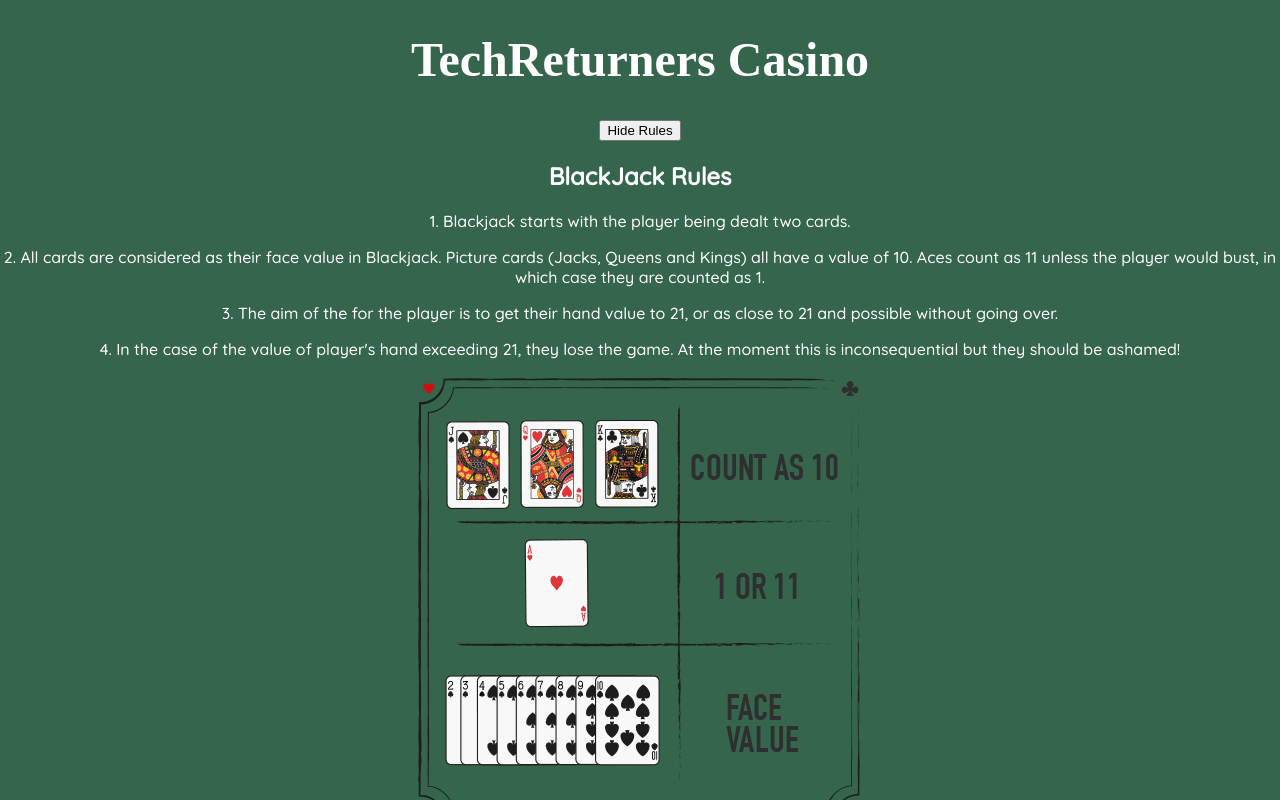
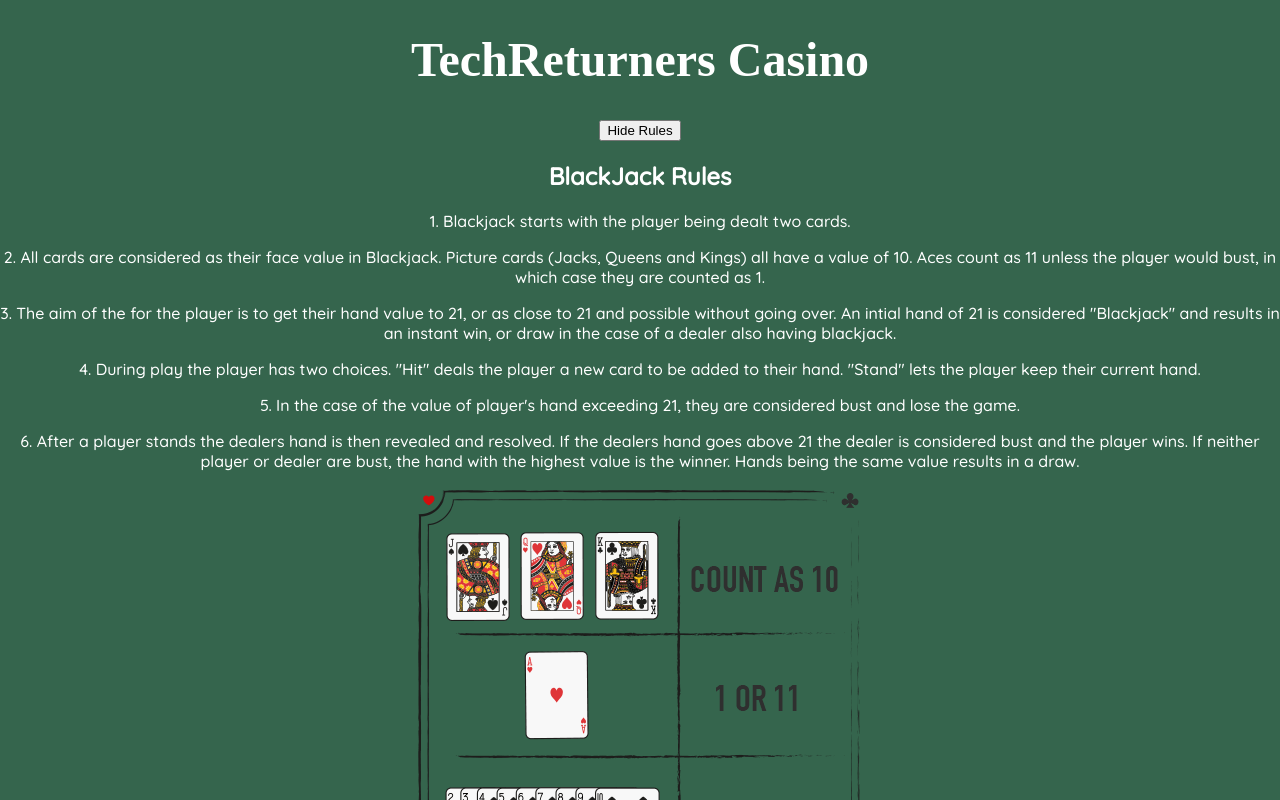
Before and after one commit to DKA1990/techreturners-casino, a React (Create React App) app in the folder client/: page / in a window 1280 px wide. Both pictures are taken after a click on the button "Show Rules". Shown: the top 800 px of the page. Built offline with nearby package versions, Linux system fonts and the light colour scheme; a web font is replaced by a local one.

Commit message:
Updated rules to reflect dealer

```diff
--- a/client/src/components/rule.tsx
+++ b/client/src/components/rule.tsx
@@ -25,12 +25,25 @@ export const Rules: React.FC = () => {
           </p>
           <p>
             3. The aim of the for the player is to get their hand value to 21,
-            or as close to 21 and possible without going over.
+            or as close to 21 and possible without going over. An intial hand
+            of 21 is considered "Blackjack" and results in an instant win, or
+            draw in the case of a dealer also having blackjack.
           </p>
           <p>
-            4. In the case of the value of player's hand exceeding 21, they lose
-            the game. At the moment this is inconsequential but they should be
-            ashamed!
+            4. During play the player has two choices. "Hit" deals the player
+            a new card to be added to their hand. "Stand" lets the player
+            keep their current hand.
+          </p>
+          <p>
+            5. In the case of the value of player's hand exceeding 21, they are
+            considered bust and lose the game.
+          </p>
+          <p>
+            6. After a player stands the dealers hand is then revealed and resolved.
+            If the dealers hand goes above 21 the dealer is considered bust and
+            the player wins. If neither player or dealer are bust, the hand with
+            the highest value is the winner. Hands being the same value results in
+            a draw.
           </p>
           <img
             className="blackjack-rules__img"
```
